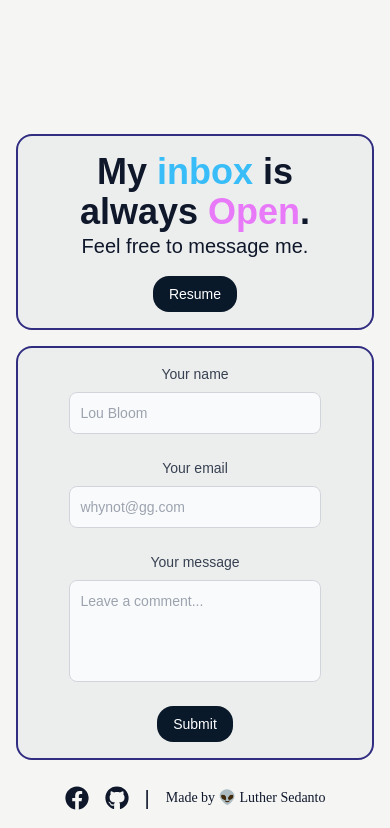
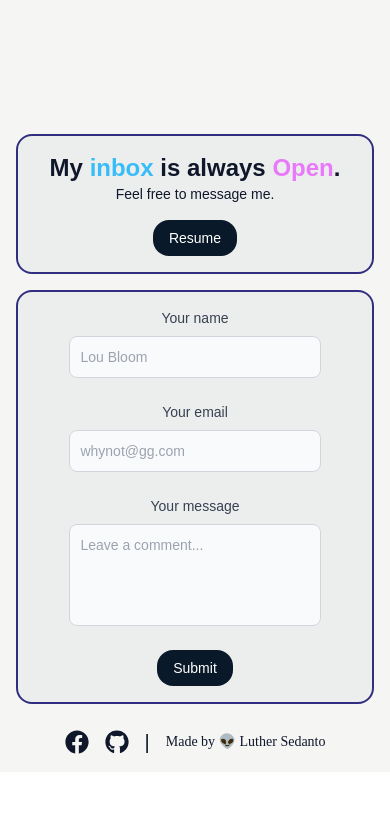
Before and after one commit to lthrsdnto/my_portfolio, a React (Create React App) app: page / in a window 390 px wide. Shown: the part 4832-5660 px from the top of the page. After the commit the page ends 5604 px from the top, so only its background shows below. Built offline with nearby package versions, Linux system fonts and the light colour scheme.

Commit message:
Update Contact.jsx

```diff
--- a/src/components/Contact.jsx
+++ b/src/components/Contact.jsx
@@ -9,18 +9,13 @@ function Contact() {
       <div className="flex flex-wrap gap-4 px-4 py-6 text-slate-900 dark:text-white">
         <div className="md:basis-[40%] basis-full flex flex-1 bg-gray-400 rounded-2xl bg-clip-padding backdrop-filter backdrop-blur-sm bg-opacity-10 items-center justify-center flex-col border-2 border-indigo-900 dark:border-none">
           <div className="p-4">
-            <h1 className="text-4xl font-bold">
+            <h1 className="md:text-4xl text-2xl font-bold">
               My <span className="text-sky-400">inbox</span> is always{" "}
               <span className="text-fuchsia-400">Open</span>.{" "}
             </h1>
-            <p className="">Feel free to message me.</p>
+            <p className="md:text-lg text-sm">Feel free to message me.</p>
             <div
-              onClick={() =>
-                window.open(
-                  "",
-                  "_blank"
-                )
-              }
+              onClick={() => window.open("", "_blank")}
               className="text-white mt-4 cursor-pointer inline-flex items-center py-2 px-4 text-sm font-medium text-center bg-[#0A1929] hover:text-[#64FFDA] rounded-2xl hover:scale-105 hover:rounded-none duration-200 ease-in-out"
             >
               Resume
```
